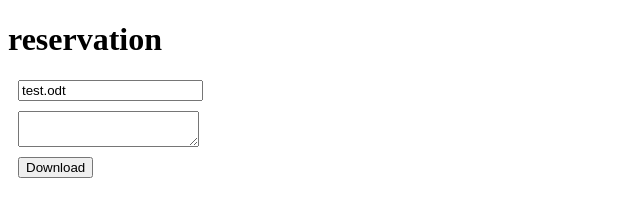
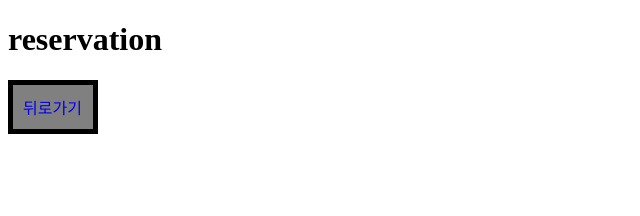
Before and after one commit to yykuk2003/house, a plain HTML site: page reservation/reservation.html in a window 1280 px wide. Shown: the whole page, without its empty margins (0-640 px from the left). Drawn offline with Linux system fonts and the light colour scheme.

Commit message:
added back button

```diff
--- a/contact/contact.css
+++ b/contact/contact.css
@@ -44,7 +44,7 @@ body{
 }
 
 .left{
-	background: url("img/bg.jpg") no-repeat center;
+	background: url("background.jpg") no-repeat center;
 	background-size: cover;
 	height: 100%;
 }
@@ -119,3 +119,12 @@ textarea{
 		height: 200px;
 	}
 }
+
+a {
+    width: 60px;
+    border: 5px solid black;
+    padding: 10px;
+    text-decoration: none;
+    display: inline-flex;
+    background-color: gray;
+}
--- a/gallery/gallery.css
+++ b/gallery/gallery.css
@@ -0,0 +1,8 @@
+a {
+    width: 60px;
+    border: 5px solid black;
+    padding: 10px;
+    text-decoration: none;
+    display: inline-flex;
+    background-color: gray;
+}
--- a/reservation/reservation.css
+++ b/reservation/reservation.css
@@ -1,4 +1,8 @@
-form * {
-    display: block;
-    margin: 10px;
-  }
+a {
+  width: 60px;
+  border: 5px solid black;
+  padding: 10px;
+  text-decoration: none;
+  display: inline-flex;
+  background-color: gray;
+}
--- a/reservation/reservation.html
+++ b/reservation/reservation.html
@@ -7,18 +7,7 @@
 </head>
 
 <body>
-<!-- <input type="file" id= "upload">
-
-<br>
-
-<p id="outputBx"></p> -->
-
-<form onsubmit="download(this['name'].value, this['text'].value)">
-    <input type="text" name="name" value="test.odt">
-    <textarea name="text"></textarea>
-    <input type="submit" value="Download">
-</form>
-
+    <a href="../index.html"> 뒤로가기 </a>
 <script src="reservation.js"></script>
 
 </body>
--- a/service/service.css
+++ b/service/service.css
@@ -0,0 +1,8 @@
+a {
+    width: 60px;
+    border: 5px solid black;
+    padding: 10px;
+    text-decoration: none;
+    display: inline-flex;
+    background-color: gray;
+}
```
Also changed, not shown: contact/contact.html (+1 -0 lines), gallery/gallery.html (+1 -0 lines), index.html (+1 -1 lines), service/service.html (+2 -27 lines).
